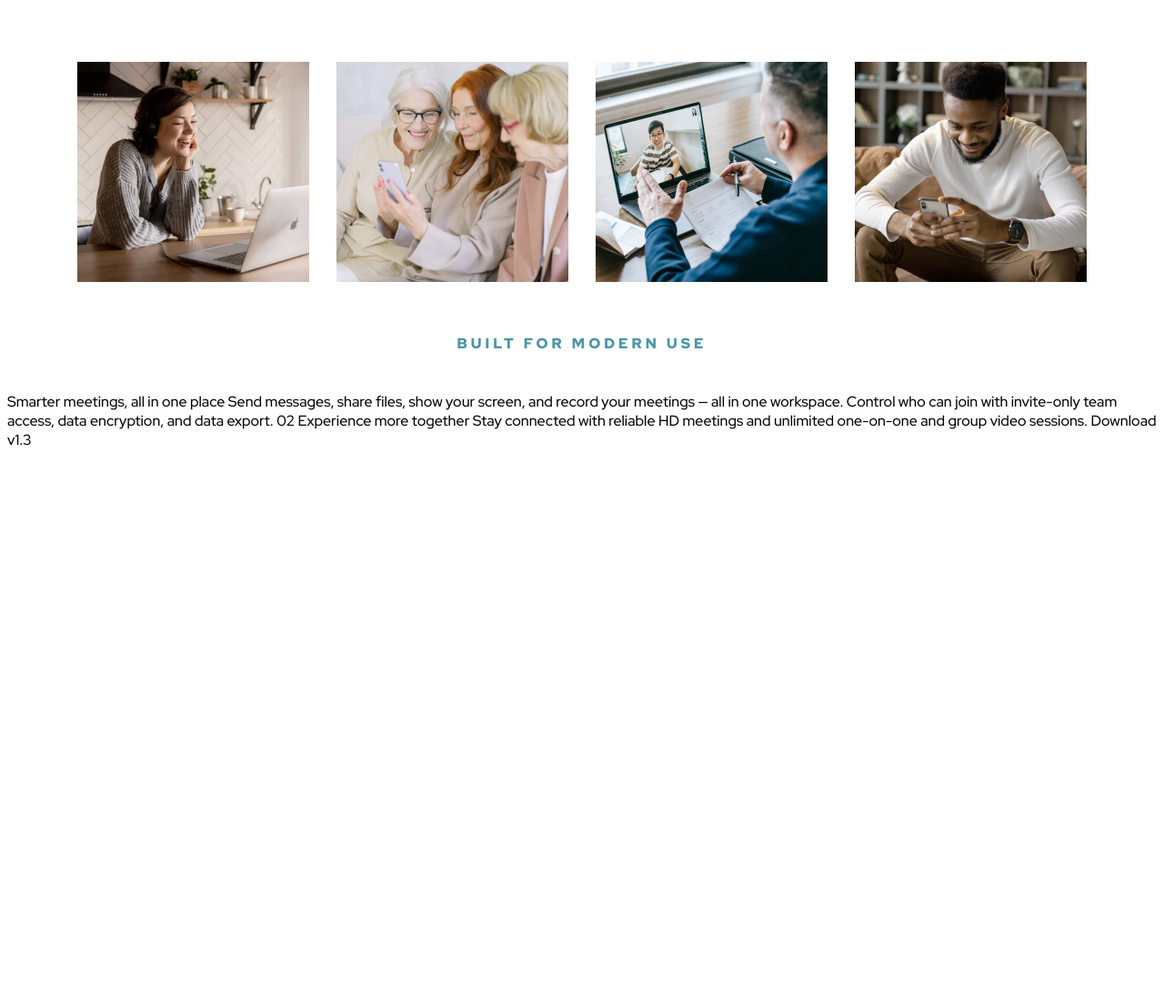
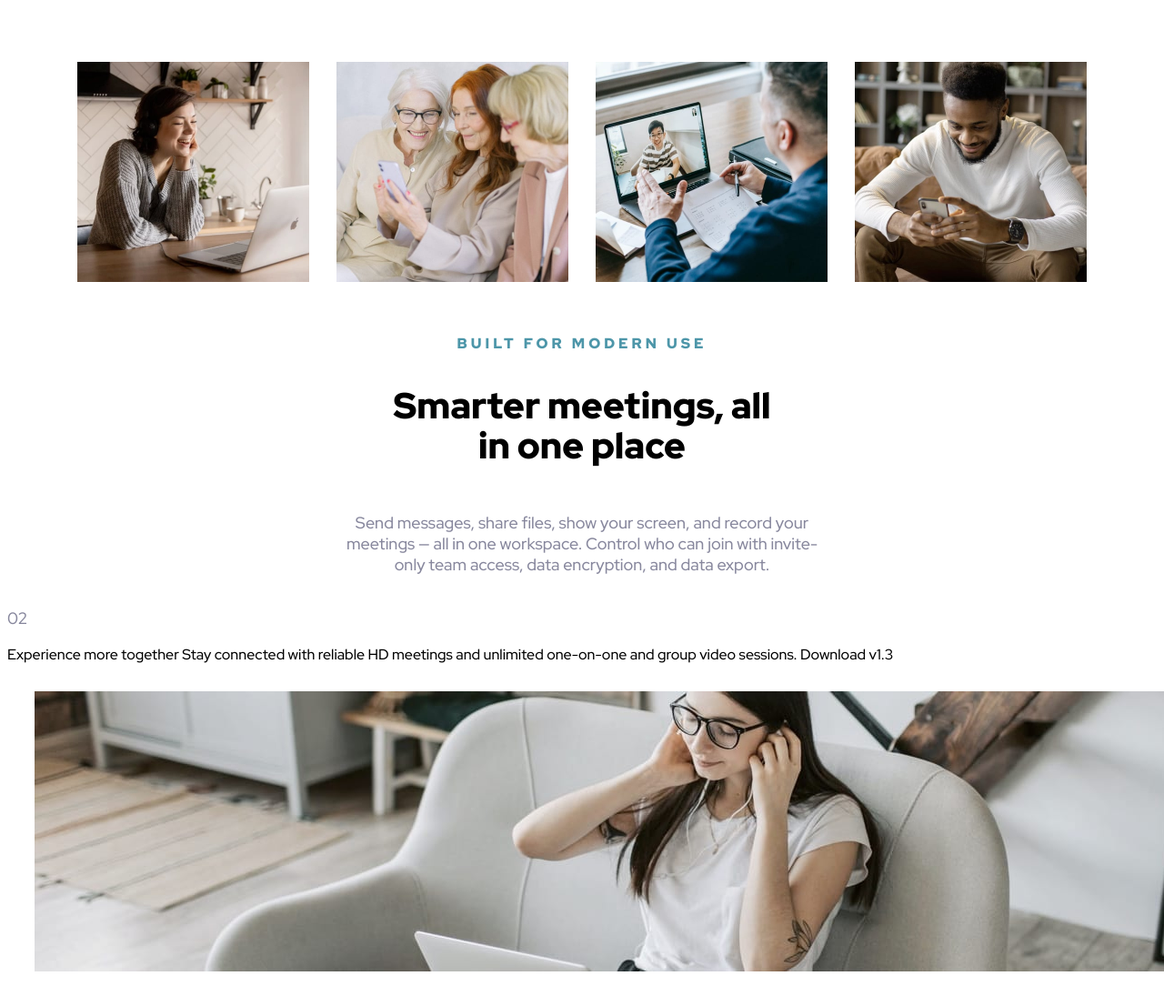
Before and after one commit to MarkoBezic/FM_LandingPage, a plain HTML site: page starter-code/index.html in a window 1280 px wide. Shown: the part 530-1636 px from the top of the page at 91% size. Before the commit the page ends 1032 px from the top, so only its background shows below. Drawn offline with Linux system fonts and the light colour scheme.

Commit message:
updated main section with content and style, add footer image

```diff
--- a/starter-code/index.html
+++ b/starter-code/index.html
@@ -83,14 +83,25 @@
           alt="Man texting"
         />
       </div>
-      <p class="overline">Built for modern use</p>
+      <div class="box-2">
+        <p class="overline">Built for modern use</p>
+        <h2>Smarter meetings, all in one place</h2>
+        <p>
+          Send messages, share files, show your screen, and record your meetings
+          — all in one workspace. Control who can join with invite-only team
+          access, data encryption, and data export.
+        </p>
+      </div>
+      <p>02</p>
 
-      Smarter meetings, all in one place Send messages, share files, show your
-      screen, and record your meetings — all in one workspace. Control who can
-      join with invite-only team access, data encryption, and data export. 02
       Experience more together Stay connected with reliable HD meetings and
       unlimited one-on-one and group video sessions. Download v1.3
     </main>
-    <footer></footer>
+    <footer>
+      <img
+        src="/starter-code/assets/desktop/image-footer.jpg"
+        alt="women listening to headphones on laptop"
+      />
+    </footer>
   </body>
 </html>
--- a/starter-code/style.css
+++ b/starter-code/style.css
@@ -60,7 +60,7 @@ button {
 }
 
 .button-primary:hover {
-  background-color: #68b5c9;
+  background-color: #71c0d4;
 }
 
 .button-secondary {
@@ -68,7 +68,7 @@ button {
 }
 
 .button-secondary:hover {
-  background-color: rgb(217, 184, 255);
+  background-color: #b18bdd;
 }
 
 main {
@@ -89,13 +89,28 @@ main {
   padding: 15px;
 }
 
+.box-2 {
+  display: flex;
+  flex-direction: column;
+  margin: auto;
+  width: 540px;
+  justify-items: center;
+  text-align: center;
+}
+
 .overline {
   color: #4d96a9;
   text-transform: uppercase;
   margin: auto;
-  padding: 40px;
+  padding: 40px 0 0px;
   font-size: 16px;
   letter-spacing: 4px;
   line-height: 26px;
   font-weight: bold;
 }
+
+h2 {
+  font-size: 40px;
+  line-height: 44px;
+  padding: 0 50px;
+}
```
